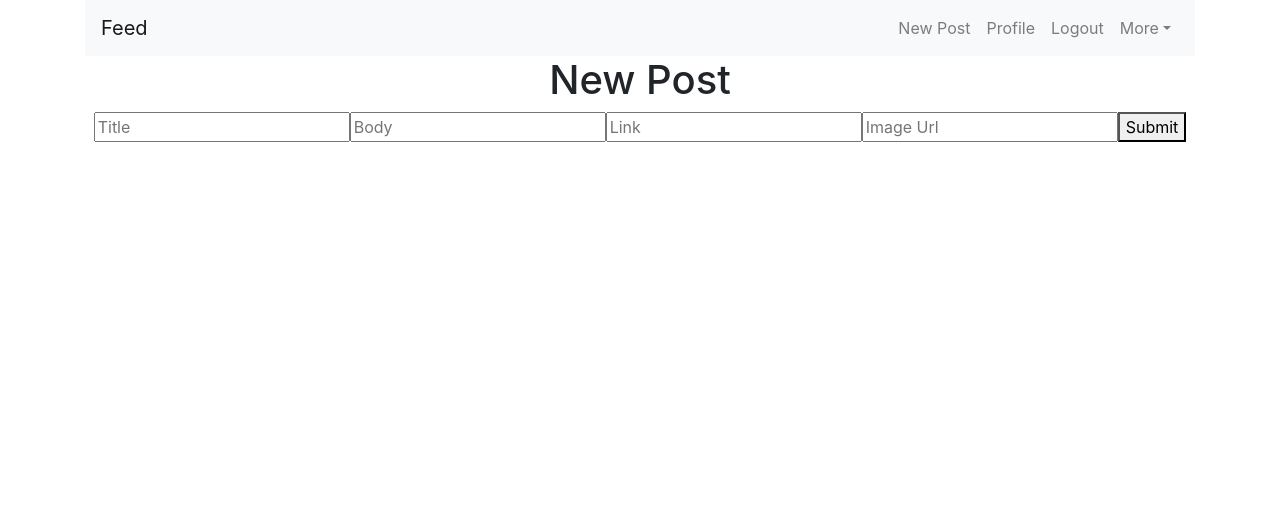
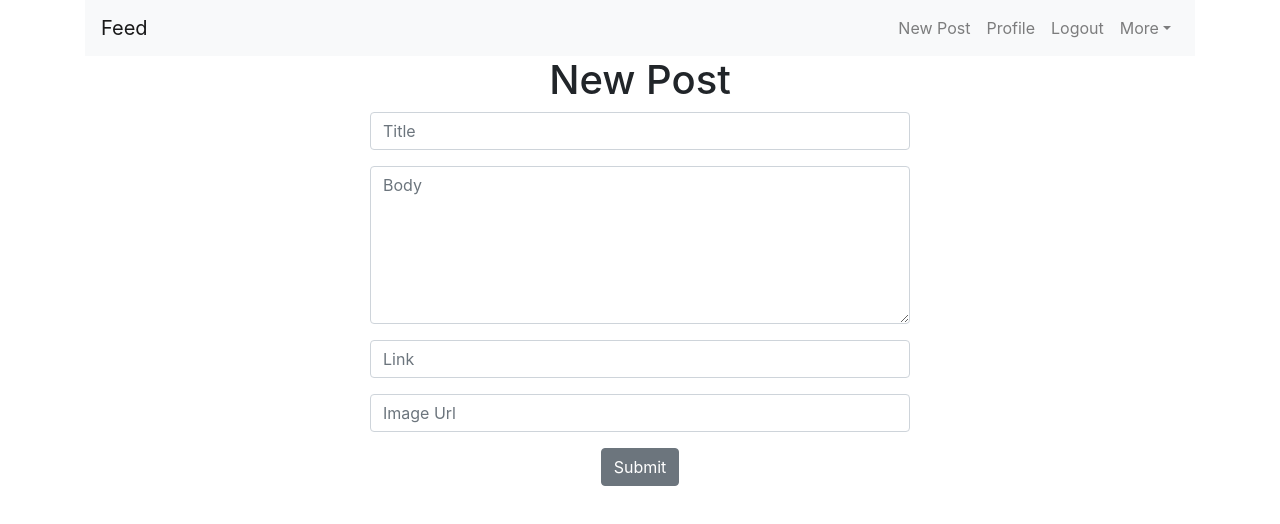
Before and after one commit to JamesBlocker/Neighborhood-Good, a React (Create React App) app in the folder client/: page /posts/new in a window 1280 px wide. Shown: the top 524 px of the page. Built offline with nearby package versions, Linux system fonts and the light colour scheme; sample sign-in values are in the browser's storage.

Commit message:
add bootstrap styling

```diff
--- a/client/src/App.css
+++ b/client/src/App.css
@@ -26,3 +26,11 @@
   from { transform: rotate(0deg); }
   to { transform: rotate(360deg); }
 }
+
+.low-margin {
+  margin-bottom: 10px;
+}
+
+/* .text-heighth {
+  height: 350px;
+} */
--- a/client/src/views/NewPost.jsx
+++ b/client/src/views/NewPost.jsx
@@ -1,6 +1,6 @@
 import React from 'react'
 import httpClient from '../httpClient'
-// import { ServerResponse } from 'http';
+import { Button, Form, FormGroup, Label, Input, Row, Col } from 'reactstrap'
 
 class NewPost extends React.Component {
 
@@ -29,13 +29,31 @@ class NewPost extends React.Component {
         return (
             <div className="NewBar">
                 <h1>New Post</h1>
-                <form onChange={this.handleFormChange.bind(this)} onSubmit={this.handleFormSubmit.bind(this)}>
-                <input name="title" type="text" placeholder="Title" value={title} />
-                <input name="body" type="text" placeholder="Body" value={body} />
-                <input name="link" type="text" placeholder="Link" value={link} />
-                <input name="image_url" type="text" placeholder="Image Url" value={image_url} />
-                <button>Submit</button>
-                </form>
+                <Row>
+                    <Col className="col-3"></Col>
+                    <Col className="auto">
+                        <Form className="small-form"onChange={this.handleFormChange.bind(this)} onSubmit={this.handleFormSubmit.bind(this)}>
+                            <FormGroup>
+                                {/* <Label for="title">Title</Label> */}
+                                <Input name="title" type="text" placeholder="Title" value={title} />
+                            </FormGroup>
+                            <FormGroup>
+                                {/* <Label for="body">Body</Label> */}
+                                <Input className="text-heighth" name="body" type="textarea" rows="6" placeholder="Body" value={body} />
+                            </FormGroup>
+                            <FormGroup>
+                                {/* <Label for="link">Web Link</Label> */}
+                                <Input name="link" type="text" placeholder="Link" value={link} />
+                            </FormGroup>
+                            <FormGroup>
+                                {/* <Label for="image_url">Image Url</Label> */}
+                                <Input name="image_url" type="text" placeholder="Image Url" value={image_url} />
+                            </FormGroup>
+                            <Button>Submit</Button>
+                        </Form>
+                    </Col>
+                    <Col className="col-3"></Col>
+                </Row>
             </div>
         )
     }
--- a/client/src/views/Posts.jsx
+++ b/client/src/views/Posts.jsx
@@ -1,5 +1,7 @@
 import React from 'react'
 import httpClient from '../httpClient'
+import { Card, CardImg, CardText, CardBody,
+    CardTitle, CardSubtitle, Button } from 'reactstrap';
 
 class Posts extends React.Component {
     state = { posts: [] }
@@ -12,15 +14,30 @@ class Posts extends React.Component {
     }
 
     render() {
-        console.log(this.state.posts)
+        const reverseList = this.state.posts.reverse()
+        console.log(reverseList)
         return (
             <div className="Posts">
                 <h1>Post Feed</h1>
-                <ul>
+                {/* <ul>
                     {this.state.posts.map((p) => {
                         return <li key={p._id}>{p.title} - {p._id}</li>
                     })}
-                </ul>
+                </ul> */}
+                {reverseList.map((p) => {
+                    return (
+                        <Card key={p.id}>
+                            <CardImg top width="100%" src={p.image_url} alt="Card image cap" />
+                            <CardBody>
+                            <CardTitle>{p.title}</CardTitle>
+                            <CardSubtitle>{p.link}</CardSubtitle>
+                            <CardText>{p.body}</CardText>
+                            <Button>read more</Button>
+                            </CardBody>
+                        </Card>
+                    )
+                })}
+
             </div>
         )
     }
--- a/client/src/views/Profile.jsx
+++ b/client/src/views/Profile.jsx
@@ -1,6 +1,8 @@
 import React from 'react'
 import httpClient from '../httpClient'
-import { Button, Modal, ModalHeader, ModalBody, ModalFooter, Form, FormGroup, Label, Input } from 'reactstrap'
+import { Link } from 'react-router-dom'
+import { Button, Modal, ModalHeader, ModalBody, ModalFooter, Form, FormGroup, Label, Input, Row, Col } from 'reactstrap'
+import PostDetail from './PostDetail'
 
 class Profile extends React.Component {
 
@@ -26,11 +28,6 @@ class Profile extends React.Component {
         }
         httpClient.updatePost(this.props.match.params.id, postFormFields).then((serverResponse) => {
             console.log(serverResponse.data.fields.name)
-
-            // this.setState({
-            //     modalOpen: false,
-            //     fields: serverResponse.data.user
-            // })
         })
     }
 
@@ -48,9 +45,8 @@ class Profile extends React.Component {
         const currentUser = httpClient.getCurrentUser()._id
         return (
             <div>
-                <h1>Profile</h1>
-                <h2>{this.state.fields.name}</h2>
-                <Button onClick={this.handleEditClick.bind(this)}>Edit</Button>
+                <h1>{this.state.fields.name}</h1>
+                {/* <Button onClick={this.handleEditClick.bind(this)}>Edit</Button> */}
 
                 <Modal isOpen={modalOpen}>
                     <ModalHeader>Edit Profile</ModalHeader>
@@ -74,12 +70,21 @@ class Profile extends React.Component {
                     </Form>
                 </Modal>
 
-                <ul>
-                    {/* if(this.state.posts.user._id === httpClient.getCurrentUser) {} */}
+                {/* <ul> */}
                     {this.state.posts.map((p) => {
-                        if(p.user._id === currentUser) return <li key={p._id}>{p.title} - {p._id} - {p.user._id}</li>
+                        if(p.user._id === currentUser) return (
+                            <Row key={p._id} className="low-margin">
+                                <Col xs="3">
+                                    <Link className="btn btn-warning"to={`/posts/${p._id}`}>&#2011;</Link>
+                                </Col>
+                                <Col xs="auto">
+                                    {p.title}
+                                </Col>
+                            </Row>
+
+                        )
                     })}
-                </ul>
+                {/* </ul> */}
 
             </div>
         )
```
Also changed, not shown: client/src/NavBar.js (+0 -24 lines).
